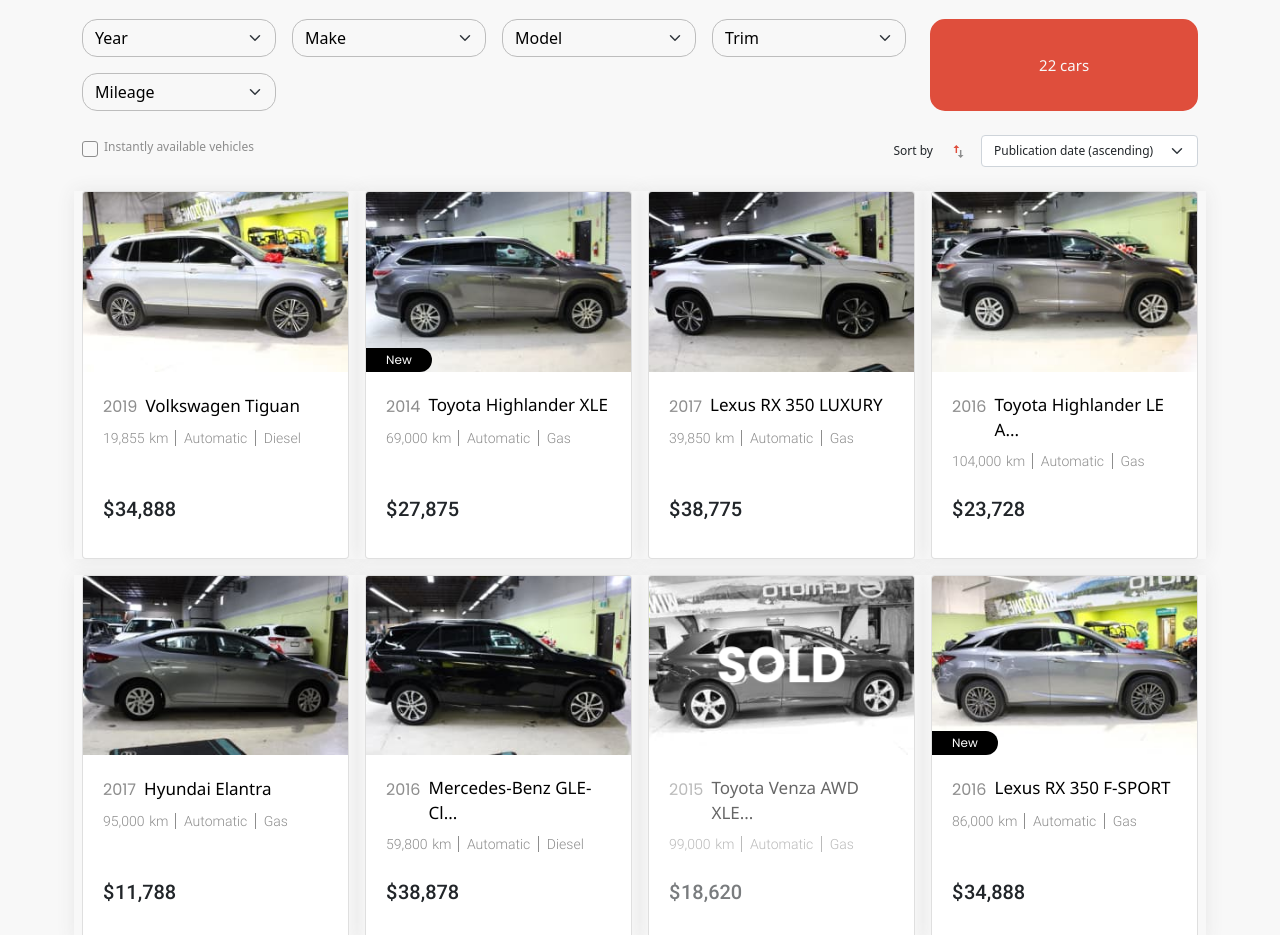
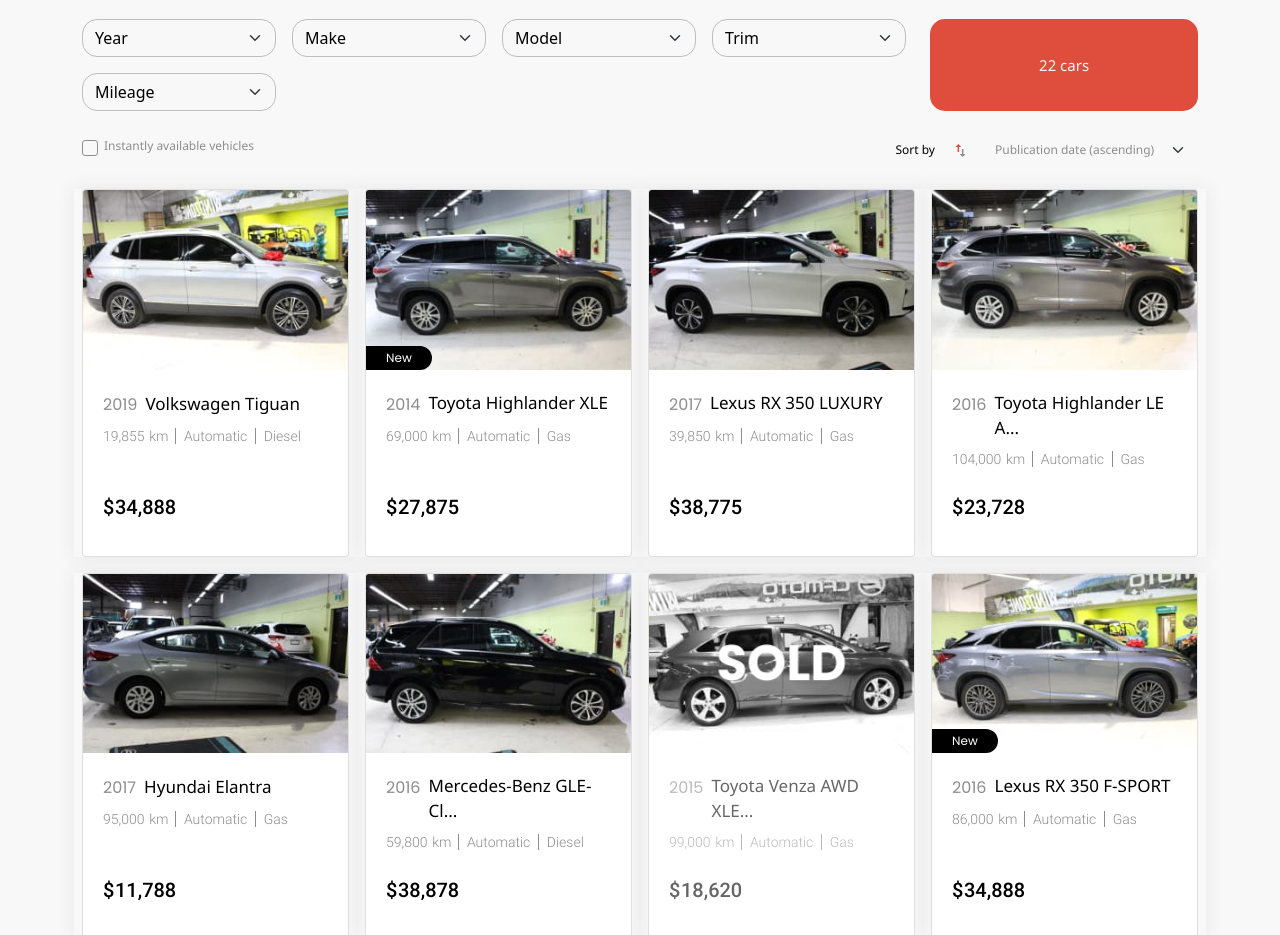
Before and after one commit to LAnd1364/monza-motors, a website: page docs/index.html in a window 1280 px wide. Shown: the part 1009-1944 px from the top of the page. Drawn offline with nearby package versions, Linux system fonts and the light colour scheme; files whose address does not match are found by name.

Commit message:
correct styles

```diff
--- a/app/scss/_global.scss
+++ b/app/scss/_global.scss
@@ -1,5 +1,8 @@
 * {
 	transition: .3s;
+}
+body {
+	color:#000;
 }
 ul {
 	list-style: none;
--- a/app/scss/style.scss
+++ b/app/scss/style.scss
@@ -70,10 +70,23 @@
 			background-color: #DF4E3C;
 		}
 	}
+	&__a {
+		font-size: 30px;
+	}
 	&__checkbox {
 		cursor: pointer;
 	}
 	&__label {
+		@extend %NotoSans-400;
+		cursor: pointer;
+	}
+	&__sortBy {
+		@extend %NotoSans-400;
+	}
+	&__sort {
+		@extend %NotoSans-400;
+		background-color: transparent;
+		border: 0;
 		cursor: pointer;
 	}
 }
--- a/docs/index.html
+++ b/docs/index.html
@@ -124,7 +124,7 @@
   				  <label class="offers__label form-check-label align-text-top ms-1" for="available">Instantly available vehicles</label>
   				</div>
 					<div class="d-flex align-items-center">
-						<span class="text-nowrap">Sort by</span>
+						<span class="offers__sortBy text-nowrap">Sort by</span>
 						<span class="d-flex position-relative px-4">
 							<svg class="arrowUp active position-absolute" xmlns="http://www.w3.org/2000/svg" xmlns:xlink="http://www.w3.org/1999/xlink" width="7px" height="8px" viewBox="0 0 7 8" version="1.1">
 								<path style=" stroke:none;fill-rule:nonzero;fill-opacity:1;" d="M 3.332031 0 L 0.445312 2.882812 L 2.609375 2.882812 L 2.609375 7.945312 L 4.054688 7.945312 L 4.054688 2.882812 L 6.222656 2.882812 Z M 3.332031 0 "/>
@@ -132,9 +132,8 @@
 							<svg class="arrowDown position-absolute" xmlns="http://www.w3.org/2000/svg" xmlns:xlink="http://www.w3.org/1999/xlink" width="7px" height="8px" viewBox="0 0 7 8" version="1.1">
 								<path style=" stroke:none;fill-rule:nonzero;fill-opacity:1;" d="M 4.390625 5.117188 L 4.390625 0.0546875 L 2.945312 0.0546875 L 2.945312 5.117188 L 0.777344 5.117188 L 3.667969 8 L 6.554688 5.117188 Z M 4.390625 5.117188 "/>
 							</svg>
-
 						</span>
-						<select class="offers__sort form-select fz-12">
+						<select class="offers__sort form-select fz-12 Color-secondary-200">
 						  <option>Publication date (ascending)</option>
 						  <option>Publication date (descending)</option>
 						  <option>Price (ascending)</option>
```
Also changed, not shown: app/index.html (+2 -3 lines), docs/css/style.min.css.
